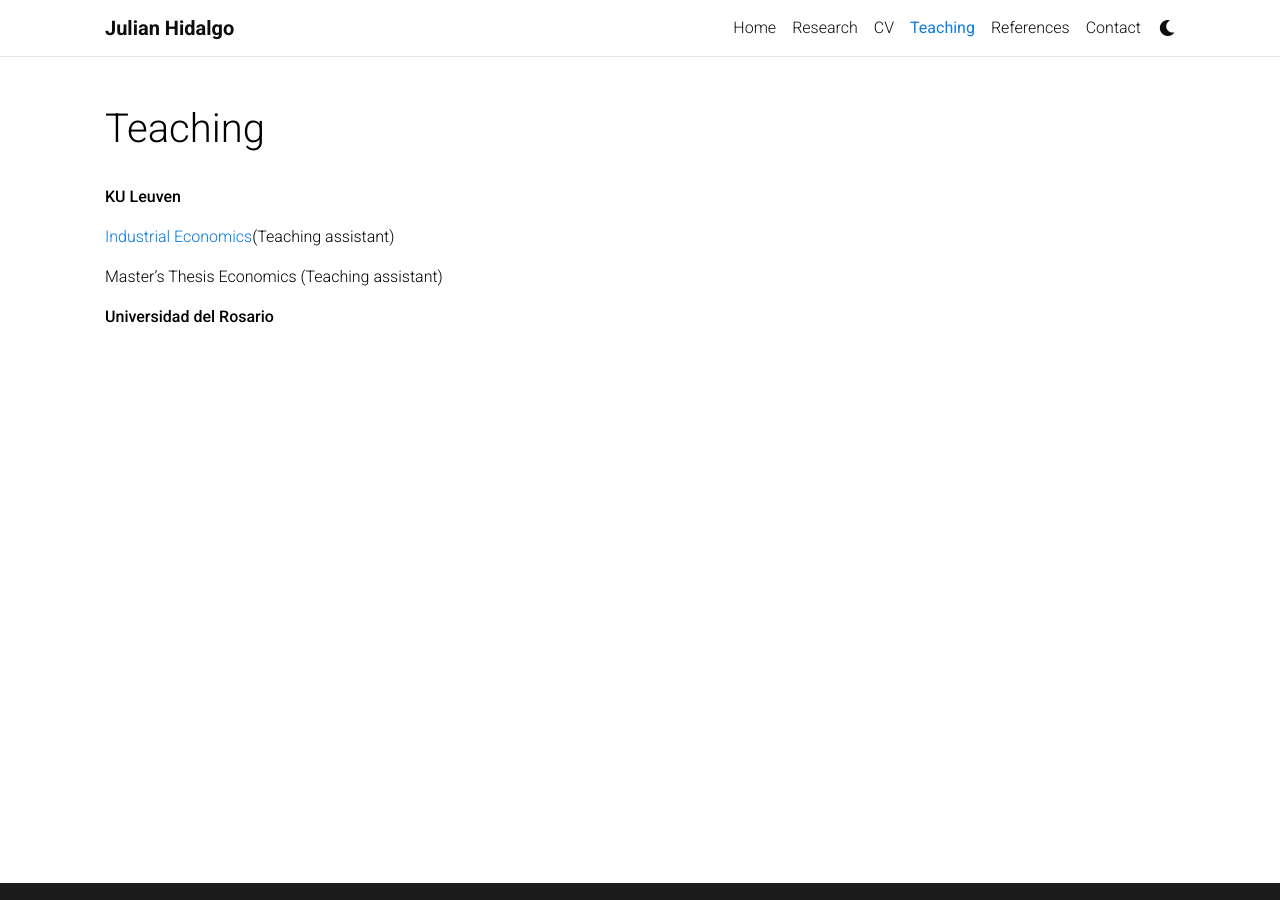
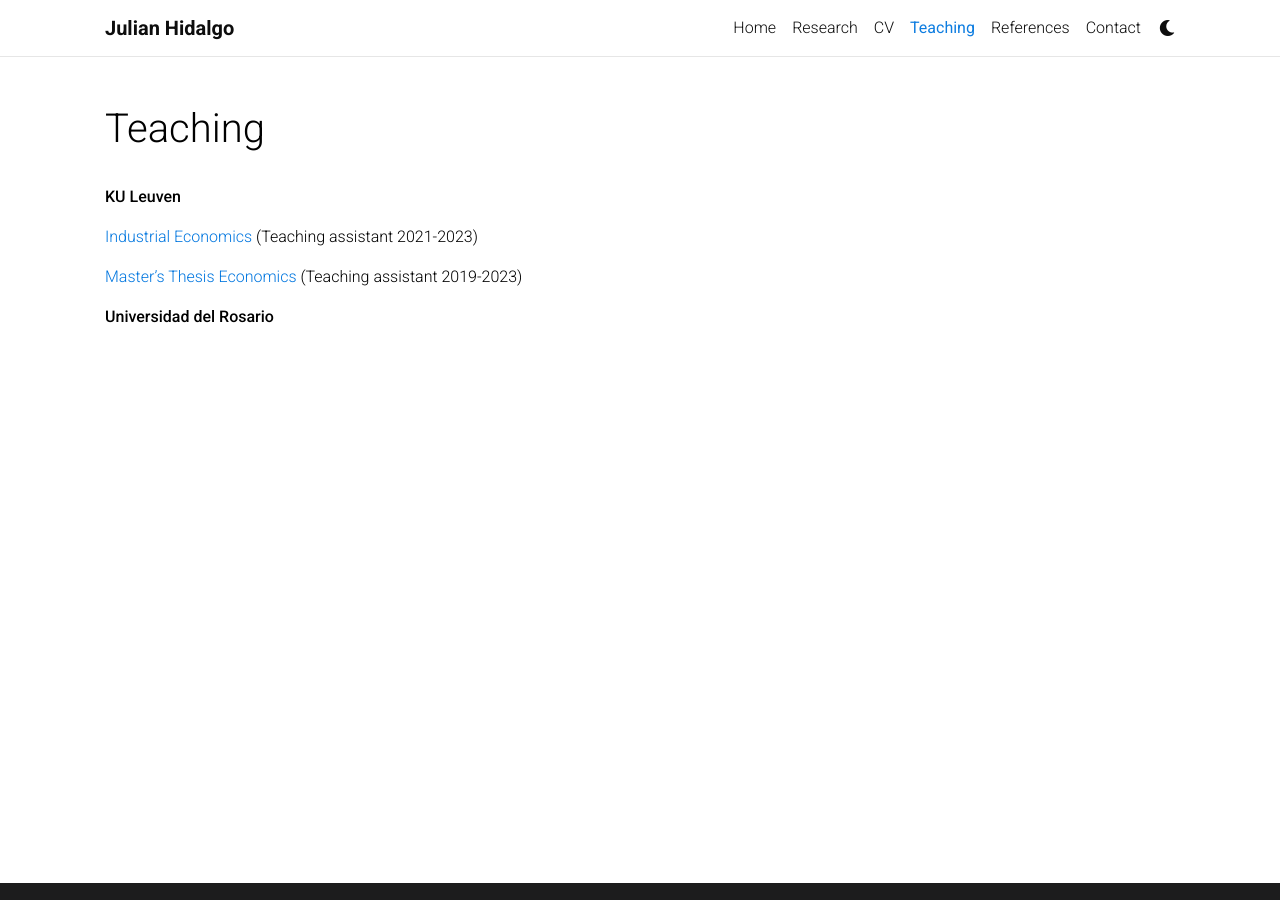
Before and after one commit to JulianHidalgoRodriguez/JulianHidalgoRodriguez.github.io, a Jekyll site: the page built from _pages/teaching.md, in a window 1280 px wide. Built offline with Jekyll 4.4.1, drawn with Linux system fonts in a browser that asks for light colours; comment, search, counter and statistics services are not loaded; a style sheet for code colours, icons or effects is not loaded.

Commit message:
Update teaching.md

```diff
--- a/_pages/teaching.md
+++ b/_pages/teaching.md
@@ -9,9 +9,8 @@ nav_order: 3
 
 <strong>KU Leuven</strong>
 
-<a href="[https://openai.com/](https://onderwijsaanbod.kuleuven.be/syllabi/e/D0M47BE.htm#activetab=doelstellingen_idp1780352)">Industrial Economics</a>(Teaching assistant)
+<a href="https://onderwijsaanbod.kuleuven.be/syllabi/e/D0M47BE.htm#activetab=doelstellingen_idp1780352">Industrial Economics</a> (Teaching assistant 2021-2023)
 
-
-Master's Thesis Economics (Teaching assistant)
+<a href="https://onderwijsaanbod.kuleuven.be/2019/syllabi/e/D0C34AE.htm#activetab=doelstellingen_idm4733120">Master's Thesis Economics</a> (Teaching assistant 2019-2023)
 
 <strong>Universidad del Rosario</strong>
```
